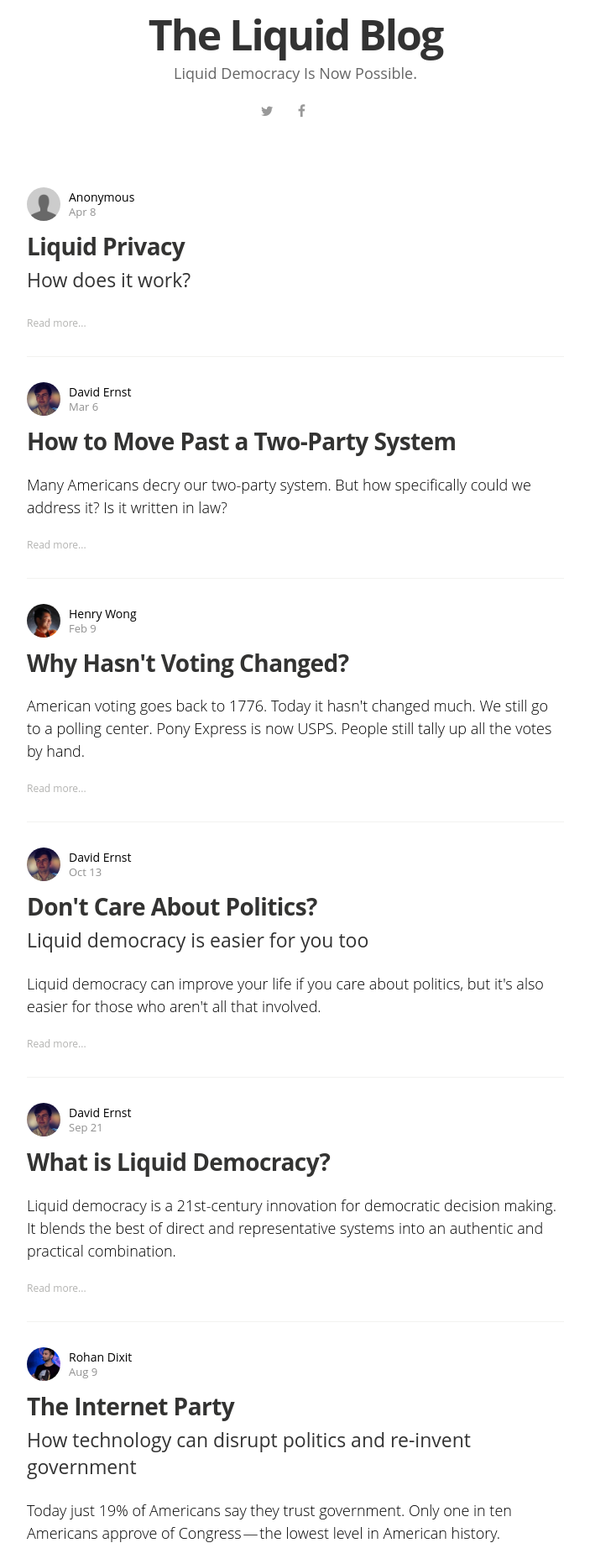
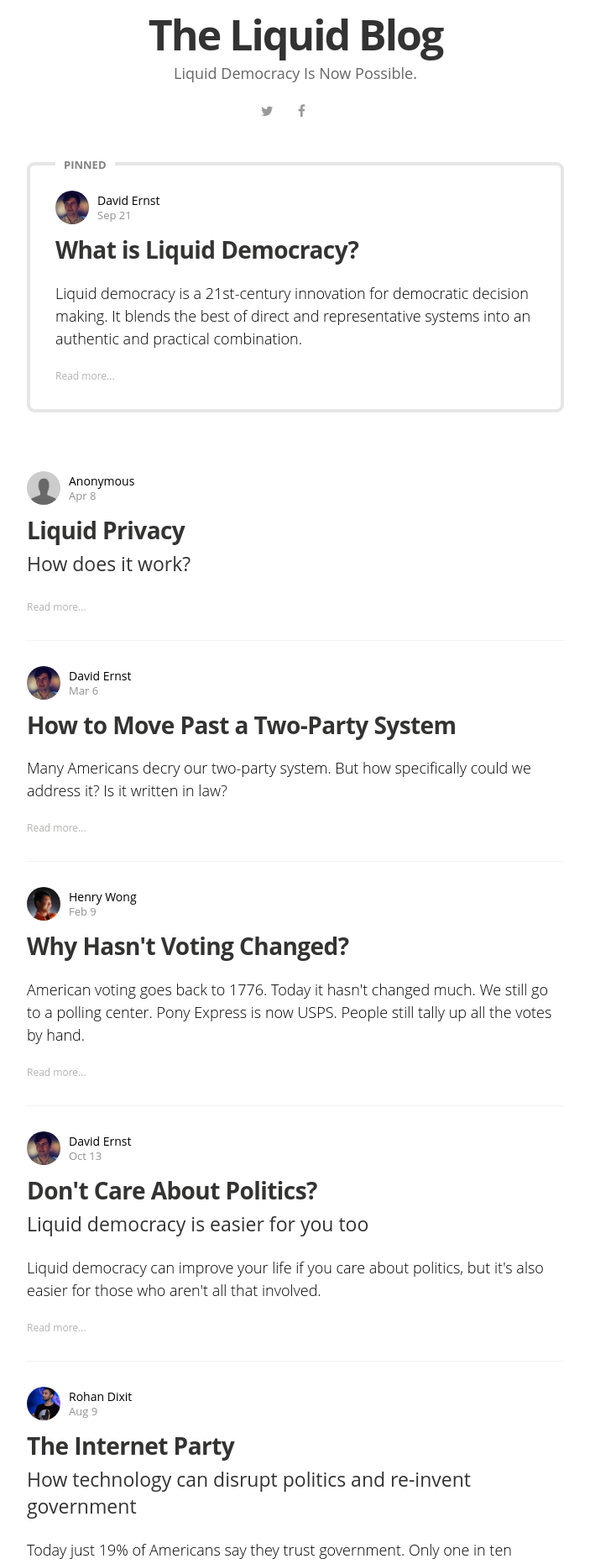
Before and after one commit to voteliquid/blog, a Jekyll site: the page built from index.html, in a window 1280 px wide. Shown: the part 748-2610 px from the top of the page at 84% size, without its empty margins (288-991 px from the left). Built offline with Jekyll 4.4.1, drawn with Linux system fonts in a browser that asks for light colours; nearby versions of some CDN libraries; some web fonts are replaced; the list of posts is cut into pages by our own code.

Commit message:
Pin WiLD to top of index

```diff
--- a/css/main.sass
+++ b/css/main.sass
@@ -170,6 +170,21 @@ body
     border-bottom: 1px solid #f2f2f0
     &:last-child
       border-bottom: 0px
+    &.pinned
+      border: 4px solid #e6e6e6
+      border-radius: 9px
+      margin-bottom: 40px
+      padding: 30px
+      position: relative
+      .pinned-label
+        background-color: white
+        color: #828282
+        font-size: 13px
+        font-weight: bold
+        padding: 0 10px
+        position: absolute
+        text-transform: uppercase
+        top: -23px
     .author
       height: 55px
       .author-name
--- a/index.html
+++ b/index.html
@@ -29,6 +29,37 @@ layout: default
 
     <div class="cf frame">
       {% for post in paginator.posts %}
+        {% if post.pinned %}
+          <article class="post pinned" itemscope itemtype="http://schema.org/BlogPosting" role="article">
+            <p class="pinned-label">Pinned</p>
+            <div class="article-item">
+
+              {% assign author = site.data.authors[post.author] %}
+              <section class="author">
+                <div class="author-image" style="background-image: url({{ author.image }})">author</div>
+                <div class="author-name">{{ author.name }}</div>
+                <div class="post-meta">
+                  <time datetime="{{ post.date | date: "%F %R" }}">{{ post.date | date: "%b %-d" }}</time>
+                </div>
+              </section>
+
+              <header class="post-header">
+                <h2 class="post-title" itemprop="name"><a href="{{ post.url }}" itemprop="url">{{ post.title }}</a></h2>
+                <h3 class="post-subtitle">{{ post.subtitle }}</h3>
+              </header>
+              <section class="post-excerpt" itemprop="description">
+                <p>{{ post.excerpt | truncatewords: 50 }}</p>
+              </section>
+              <a class="read-more" href="{{ post.url }}">Read more...</a>
+            </div>
+          </article>
+        {% endif %}
+      {% endfor %}
+
+
+      {% for post in paginator.posts %}
+        {% if post.pinned %}
+        {% else %}
           <article class="post" itemscope itemtype="http://schema.org/BlogPosting" role="article">
             <div class="article-item">
 
@@ -51,6 +82,7 @@ layout: default
               <a class="read-more" href="{{ post.url }}">Read more...</a>
             </div>
           </article>
+        {% endif %}
       {% endfor %}
     </div>
 
```
Also changed, not shown: _posts/2016-09-21-what-is-liquid-democracy.md (+1 -0 lines). Lines whose indentation alone changed are shown as unchanged.
